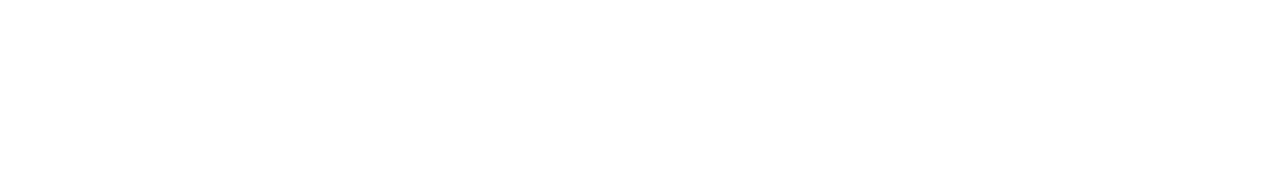
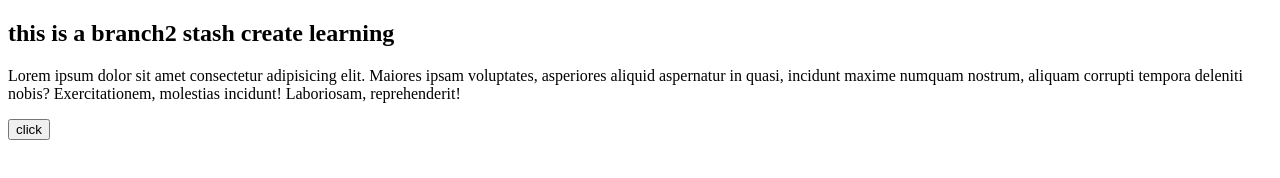
Before and after one commit to shrabon-sarker/git-branch, a plain HTML site: page about.html in a window 1280 px wide. Drawn offline with Linux system fonts and the light colour scheme.

Commit message:
the about file add

```diff
--- a/about.html
+++ b/about.html
@@ -5,5 +5,10 @@
     <meta name="viewport" content="width=device-width, initial-scale=1.0" />
     <title>stash lreaning</title>
   </head>
-  <body></body>
+  <body>
+    <h2>this is a branch2 stash create learning</h2>
+    <p>Lorem ipsum dolor sit amet consectetur adipisicing elit. Maiores ipsam voluptates, asperiores aliquid aspernatur in quasi, incidunt maxime numquam nostrum, aliquam corrupti tempora deleniti nobis? Exercitationem, molestias incidunt! Laboriosam, reprehenderit!</p>
+
+    <button>click</button>
+  </body>
 </html>
```
